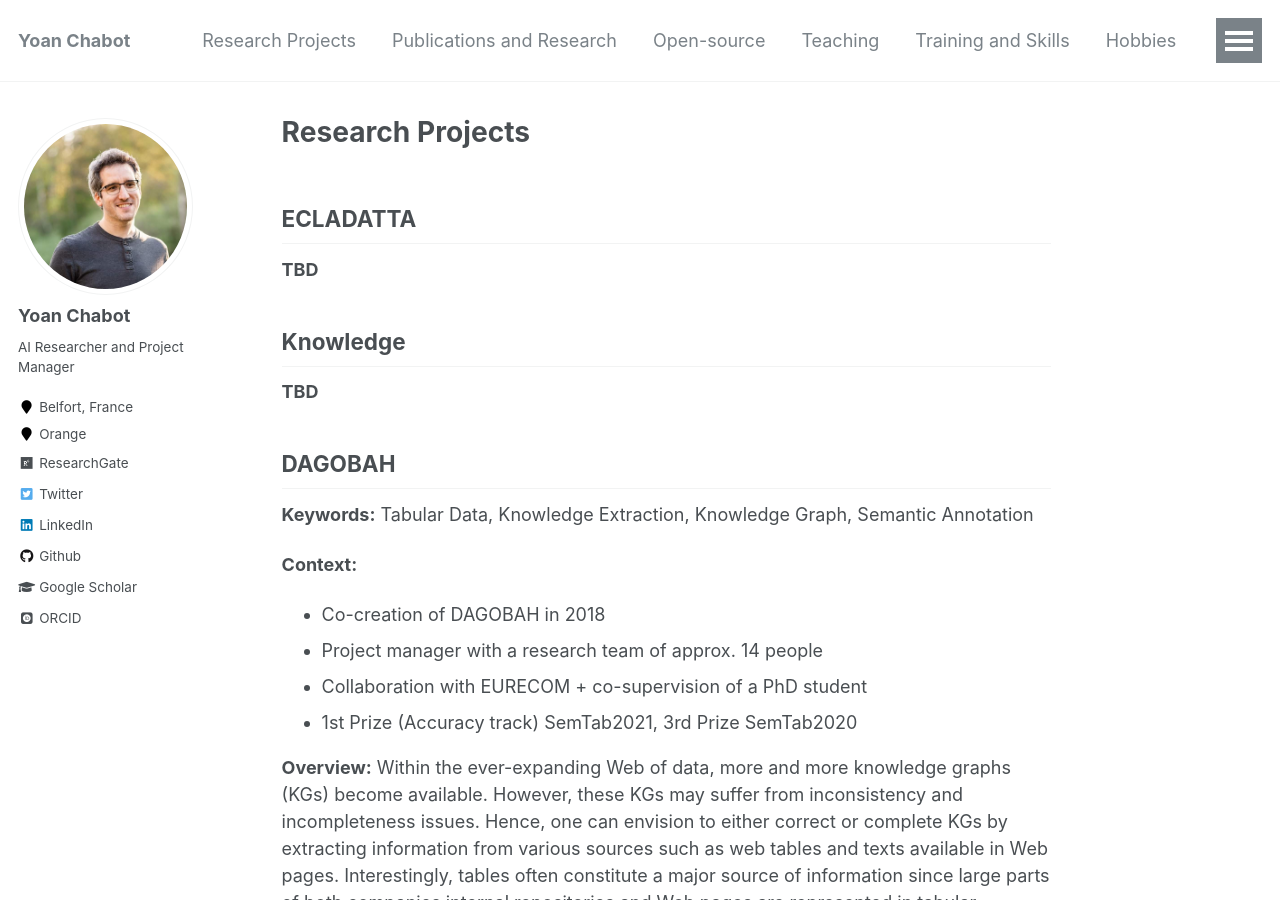
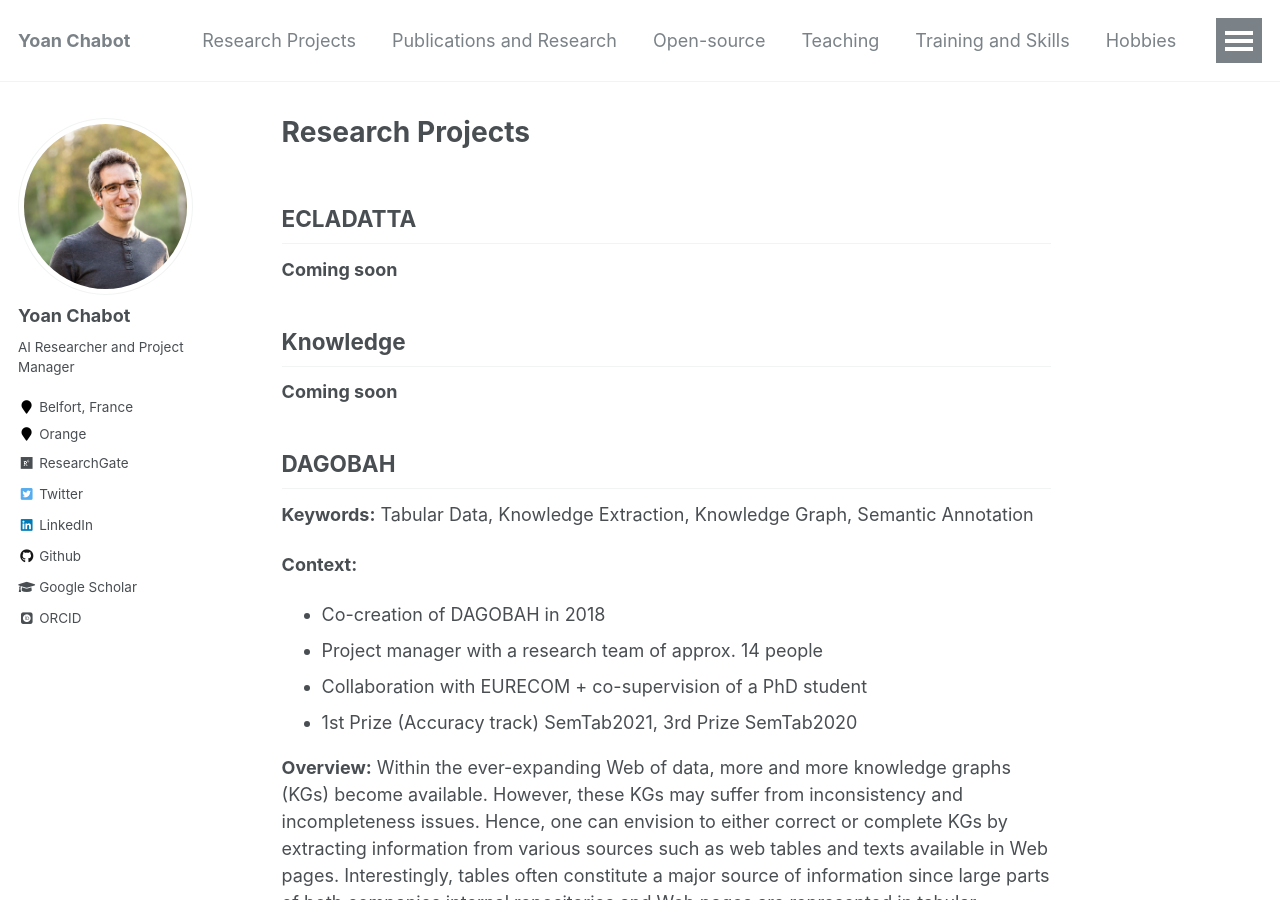
Before and after one commit to yoanchabot/yoanchabot.github.io, a Jekyll site: the page built from _pages/research.md, in a window 1280 px wide and 900 px high. Built offline with Jekyll 4.4.1, drawn with Linux system fonts in a browser that asks for light colours; some web fonts are replaced.

Commit message:
Minor fixes

```diff
--- a/_pages/research.md
+++ b/_pages/research.md
@@ -5,10 +5,10 @@ author_profile: true
 ---
 
 ## ECLADATTA
-**TBD**
+**Coming soon**
 
 ## Knowledge
-**TBD**
+**Coming soon**
 
 ## DAGOBAH
 <b>Keywords:</b> Tabular Data, Knowledge Extraction, Knowledge Graph, Semantic Annotation
```
Also changed, not shown: _pages/code.md (+1 -1 lines).
